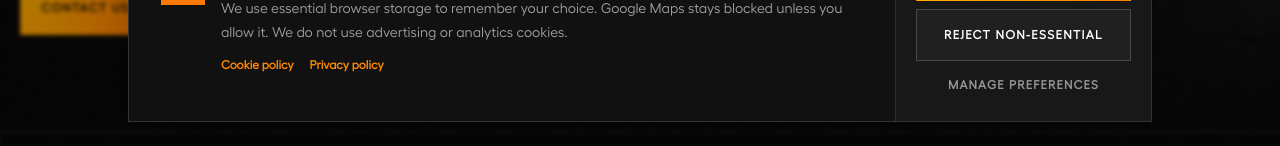
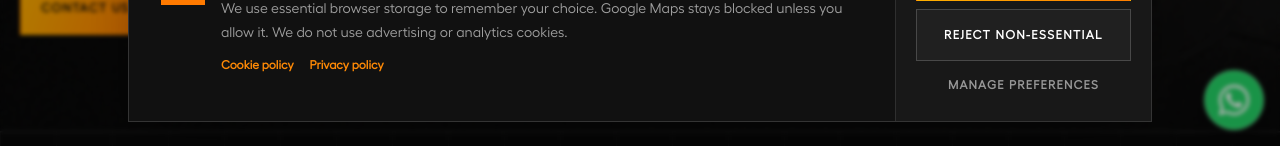
Before and after one commit to tibu-tojo/magic-auto-paints, a Next.js app: page / in a window 1280 px wide. Shown: the part 654-800 px from the top of the page. Built offline with nearby package versions, Linux system fonts and the light colour scheme; no server answers.

Commit message:
feat: add floating WhatsApp contact button to global layout

```diff
--- a/src/app/globals.css
+++ b/src/app/globals.css
@@ -21,6 +21,9 @@ a,button,input,textarea { outline-offset:4px; }
 .button-secondary:hover { border-color:#ff8b19; color:#ff9b27; }
 .icon-button { display:grid; width:3.25rem; height:3.25rem; place-items:center; border:1px solid rgba(255,255,255,.16); color:#ff9b27; transition:.25s; }
 .icon-button:hover { border-color:#ff8b19; background:#ff8b19; color:#080808; }
+.whatsapp-float { position:fixed; right:max(1rem,env(safe-area-inset-right)); bottom:max(1rem,env(safe-area-inset-bottom)); z-index:70; display:grid; width:3.75rem; height:3.75rem; place-items:center; border:1px solid rgba(255,255,255,.32); border-radius:999px; background:#25d366; color:white; box-shadow:0 12px 36px rgba(0,0,0,.42),0 0 0 0 rgba(37,211,102,.35); transition:transform .25s ease,background-color .25s ease,box-shadow .25s ease; animation:whatsapp-pulse 2.8s ease-out infinite; }
+.whatsapp-float:hover { transform:translateY(-3px) scale(1.04); background:#20bd5a; box-shadow:0 16px 42px rgba(0,0,0,.48),0 0 0 5px rgba(37,211,102,.18); }
+.whatsapp-float:focus-visible { outline-color:#fff; outline-offset:4px; }
 .nav-link { position:relative; padding:.6rem 0; color:rgba(255,255,255,.66); font-size:.75rem; font-weight:800; letter-spacing:.14em; text-transform:uppercase; transition:color .2s; }
 .nav-link::after { content:""; position:absolute; left:0; bottom:0; width:0; height:2px; background:var(--orange); transition:width .25s; }
 .nav-link:hover,.nav-link-active { color:white; }
@@ -48,5 +51,6 @@ a,button,input,textarea { outline-offset:4px; }
 .reveal { opacity:0; transform:translateY(28px); transition:opacity .7s ease var(--delay,0ms),transform .7s cubic-bezier(.22,1,.36,1) var(--delay,0ms); }
 .reveal.is-visible { opacity:1; transform:none; }
 @keyframes paint-in { from{transform:scaleX(0);opacity:0} to{transform:scaleX(1);opacity:1} }
+@keyframes whatsapp-pulse { 0%,55%,100%{box-shadow:0 12px 36px rgba(0,0,0,.42),0 0 0 0 rgba(37,211,102,.32)} 75%{box-shadow:0 12px 36px rgba(0,0,0,.42),0 0 0 12px rgba(37,211,102,0)} }
 @media (max-width:640px){ .section{padding:4.5rem 0}.shell{width:min(100% - 1.4rem,1240px)} }
 @media (prefers-reduced-motion:reduce){html{scroll-behavior:auto}*,*::before,*::after{animation-duration:.01ms!important;animation-iteration-count:1!important;transition-duration:.01ms!important}.reveal{opacity:1;transform:none}}
--- a/src/app/layout.tsx
+++ b/src/app/layout.tsx
@@ -4,6 +4,7 @@ import localFont from "next/font/local";
 import { CookieConsent } from "@/components/cookies/CookieConsent";
 import { SiteFooter } from "@/components/layout/SiteFooter";
 import { SiteHeader } from "@/components/layout/SiteHeader";
+import { WhatsAppButton } from "@/components/layout/WhatsAppButton";
 import { MotionProvider } from "@/components/providers/MotionProvider";
 
 import "./globals.css";
@@ -50,6 +51,7 @@ export default function RootLayout({ children }: Readonly<{ children: React.Reac
         <SiteHeader />
         <main id="main-content">{children}</main>
         <SiteFooter />
+        <WhatsAppButton />
         <CookieConsent />
         <MotionProvider />
       </body>
--- /dev/null
+++ b/src/components/layout/WhatsAppButton.tsx
@@ -0,0 +1,24 @@
+import { business } from "@/lib/site";
+
+export function WhatsAppButton() {
+  const whatsappNumber = business.contactNumberHref.replace("+", "");
+
+  return (
+    <a
+      href={`https://wa.me/${whatsappNumber}`}
+      className="whatsapp-float"
+      target="_blank"
+      rel="noopener noreferrer"
+      aria-label={`Chat with Magic Auto Paints on WhatsApp at ${business.contactNumberDisplay}`}
+      title="Chat with us on WhatsApp"
+    >
+      <svg
+        aria-hidden="true"
+        viewBox="0 0 24 24"
+        className="h-8 w-8 fill-current"
+      >
+        <path d="M17.47 14.38c-.3-.15-1.76-.87-2.03-.97-.27-.1-.47-.15-.67.15-.2.3-.77.97-.94 1.17-.17.2-.35.22-.64.07-.3-.15-1.25-.46-2.38-1.47a8.94 8.94 0 0 1-1.65-2.05c-.17-.3-.02-.46.13-.61.13-.13.3-.35.45-.52.15-.18.2-.3.3-.5.1-.2.05-.37-.02-.52-.08-.15-.67-1.61-.92-2.21-.24-.58-.49-.5-.67-.51h-.57c-.2 0-.52.07-.79.37-.27.3-1.04 1.02-1.04 2.48s1.07 2.88 1.22 3.08c.15.2 2.1 3.2 5.08 4.49.71.3 1.26.49 1.69.63.71.23 1.36.2 1.87.12.57-.09 1.76-.72 2.01-1.42.25-.7.25-1.3.17-1.42-.07-.12-.27-.2-.57-.35M12.04 21.5h-.01a9.46 9.46 0 0 1-4.82-1.32l-.35-.2-3.59.94.96-3.5-.23-.36a9.46 9.46 0 0 1-1.45-5.04 9.48 9.48 0 0 1 9.48-9.48 9.4 9.4 0 0 1 6.7 2.79 9.4 9.4 0 0 1 2.78 6.71 9.48 9.48 0 0 1-9.47 9.46m8.07-17.56A11.35 11.35 0 0 0 12.03.59C5.75.59.65 5.7.65 11.99c0 2 .52 3.96 1.52 5.68L.55 23.59l6.05-1.58a11.36 11.36 0 0 0 5.43 1.38h.01c6.28 0 11.39-5.11 11.39-11.4a11.32 11.32 0 0 0-3.32-8.05" />
+      </svg>
+    </a>
+  );
+}
```
